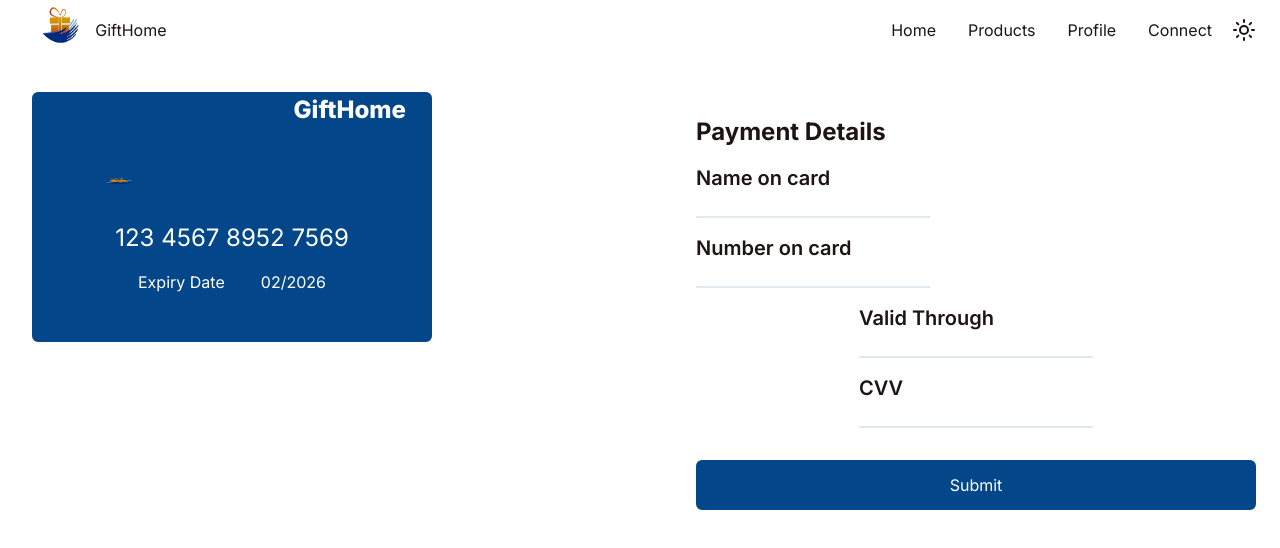
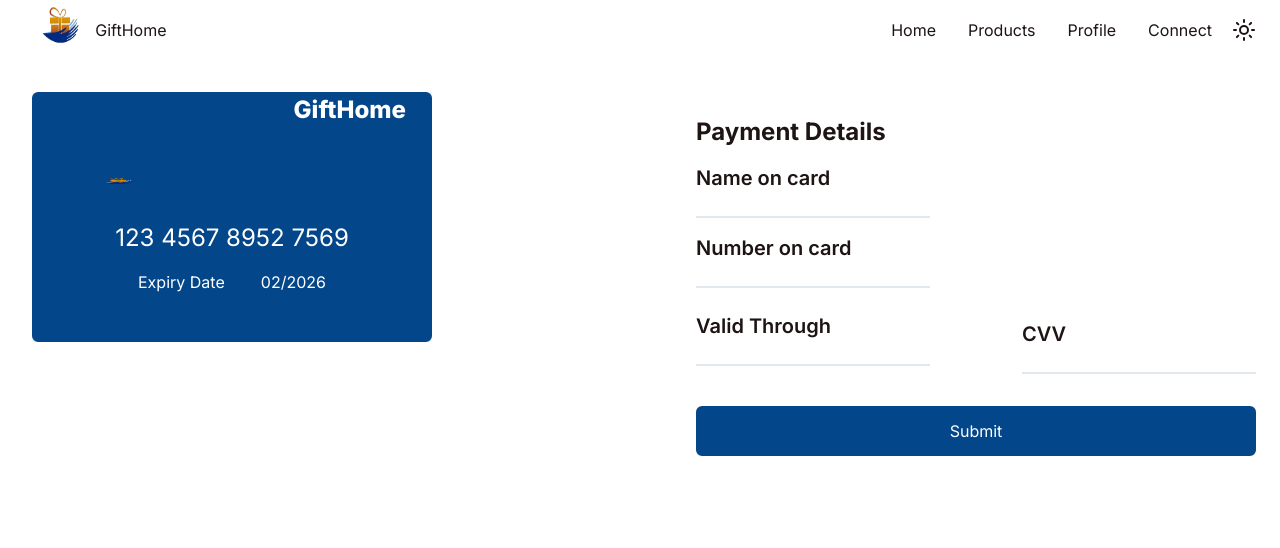
Before and after one commit to Preciousnnebuogor/bookton, a Next.js app: page /profile in a window 1280 px wide. Shown: the top 548 px of the page. Built offline with nearby package versions, Linux system fonts and the light colour scheme.

Commit message:
adjusted

```diff
--- a/app/profile/page.tsx
+++ b/app/profile/page.tsx
@@ -33,7 +33,7 @@ export default function Profile() {
             <p className={`text-xl font-semibold mt-4`}>Number on card</p>
             <input type="number" className={`border-b-2`} />
           </div>
-          <div className={`md:flex flex-col justify-between items-center mt-4`}>
+          <div className={`md:flex justify-between items-center mt-4`}>
             <div>
               <p className={`text-xl font-semibold `}>Valid Through</p>
               <input type="number" className={`border-b-2`} />
```
